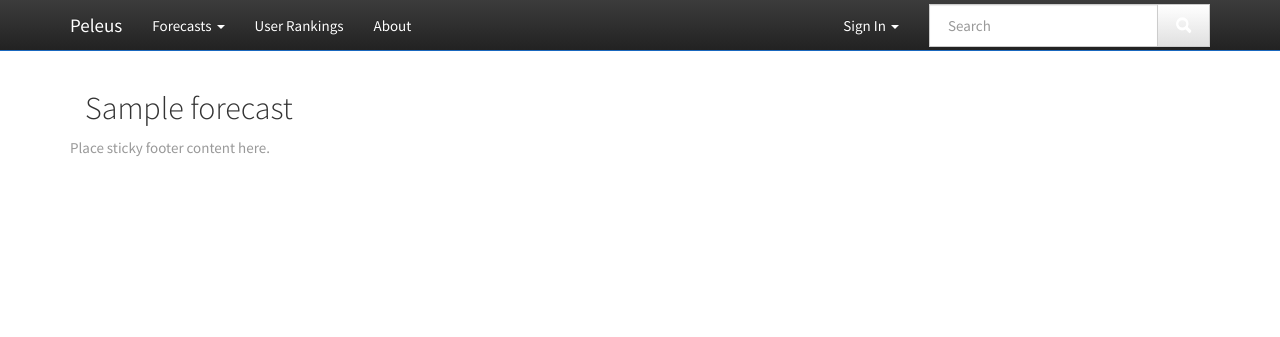
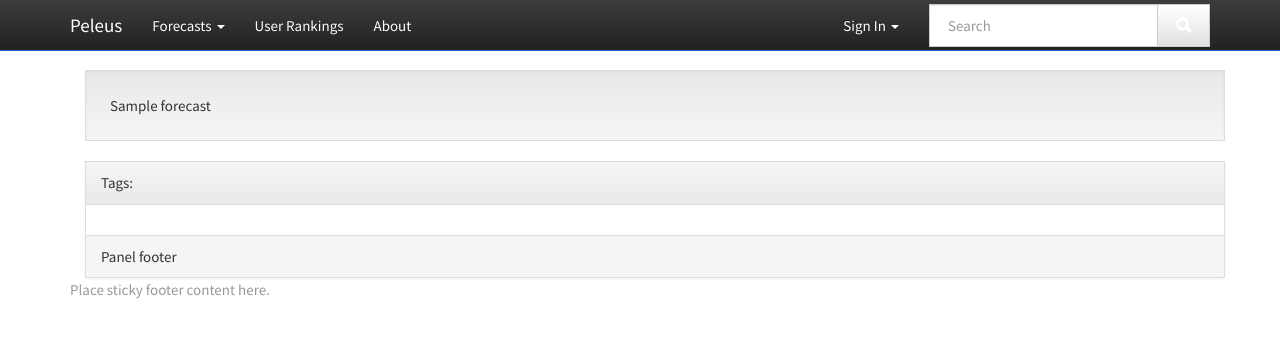
Before and after one commit to sujoklee/CopyPel, a Django app: page /forecast/1/ in a window 1280 px wide. Shown: the top 337 px of the page. Run offline with Django 3.2, Linux system fonts and the light colour scheme; tables that the repository leaves empty hold one stand-in row (values such as "Sample post"); some libraries are stand-ins or nearby versions; some web fonts are replaced.

Commit message:
improved individual forecast page

```diff
--- a/forecast/models.py
+++ b/forecast/models.py
@@ -59,7 +59,17 @@ class Forecast(models.Model):
         ordering = ['-end_date']
 
 
+class ForecastTags(models.Model):
+    forecast_id = models.ForeignKey('Forecast')
+    tag_id = models.ForeignKey('Tags')
+
+
 class ForecastVotes(models.Model):
     user_id = models.ForeignKey(User)
     forecast_id = models.ForeignKey('Forecast', related_name='votes')
     vote = models.IntegerField()
+    stamp = models.DateTimeField(auto_now_add=True)
+
+
+class Tags(models.Model):
+    name = models.CharField(max_length=100, unique=True)
--- a/forecast/views.py
+++ b/forecast/views.py
@@ -97,30 +97,13 @@ class ForecastsJsonView(View):
                             content_type='application/json')
 
 
-class PlaceVoteView(View):
-    def post(self, request):
-        data = request.POST
-        user = request.user
-        form = ForecastForm(data)
-        if not form.is_valid():
-            return HttpResponse(_('Invalid input data!'), status=400)
-        forecast = get_object_or_404(Forecast, pk=data.get('fid'))
-        f_vote = ForecastVotes.objects.filter(user_id__eq=user.id, forecast_id__eq=forecast.id)
-        if f_vote:
-            f_vote.update(vote=data.get('vote'))
-            f_vote.save()
-        else:
-            new_f_vote = ForecastVotes(user_id=request.user, forecast_id=forecast, vote=data.get('vote'))
-            new_f_vote.save()
-        return HttpResponse('ok')
-
-
 class IndividualForecastView(View):
     template_name = 'individual_forecast_page.html'
 
     def get(self, request, id):
         forecast = Forecast.objects.get(pk=id)
         return render(request, self.template_name, {'forecast': forecast})
+
 
 class LoginView(View):
     def post(self, request):
@@ -148,6 +131,24 @@ class LogoutView(View):
         logout(request)
         request.session.flush()
         return HttpResponseRedirect(reverse('home'))
+
+
+class PlaceVoteView(View):
+    def post(self, request):
+        data = request.POST
+        user = request.user
+        form = ForecastForm(data)
+        if not form.is_valid():
+            return HttpResponse(_('Invalid input data!'), status=400)
+        forecast = get_object_or_404(Forecast, pk=data.get('fid'))
+        f_vote = ForecastVotes.objects.filter(user_id__eq=user.id, forecast_id__eq=forecast.id)
+        if f_vote:
+            f_vote.update(vote=data.get('vote'))
+            f_vote.save()
+        else:
+            new_f_vote = ForecastVotes(user_id=request.user, forecast_id=forecast, vote=data.get('vote'))
+            new_f_vote.save()
+        return HttpResponse('ok')
 
 
 class ProfileView(View):
--- a/templates/individual_forecast_page.html
+++ b/templates/individual_forecast_page.html
@@ -1,7 +1,19 @@
 {% extends 'index_page.html' %}
 {% block content %}
     <div class="container">
-    <h2>{{ forecast.forecast_question }}</h2>
-    <p>{{ forecast. }}</p>
+        <div class="well well-lg"> {{ forecast.forecast_question }} </div>
+
+        <div class="panel panel-default">
+            <div class="panel-heading">
+                Tags:
+                {% for tag in tags %}
+                    <span class="label label-success">{{ tag }}</span>
+                {% endfor %}
+            </div>
+            <div class="panel-body">
+                <div id="peleus-individual-forecast"></div>
+            </div>
+            <div class="panel-footer">Panel footer</div>
+        </div>
     </div>
 {% endblock %}
```
